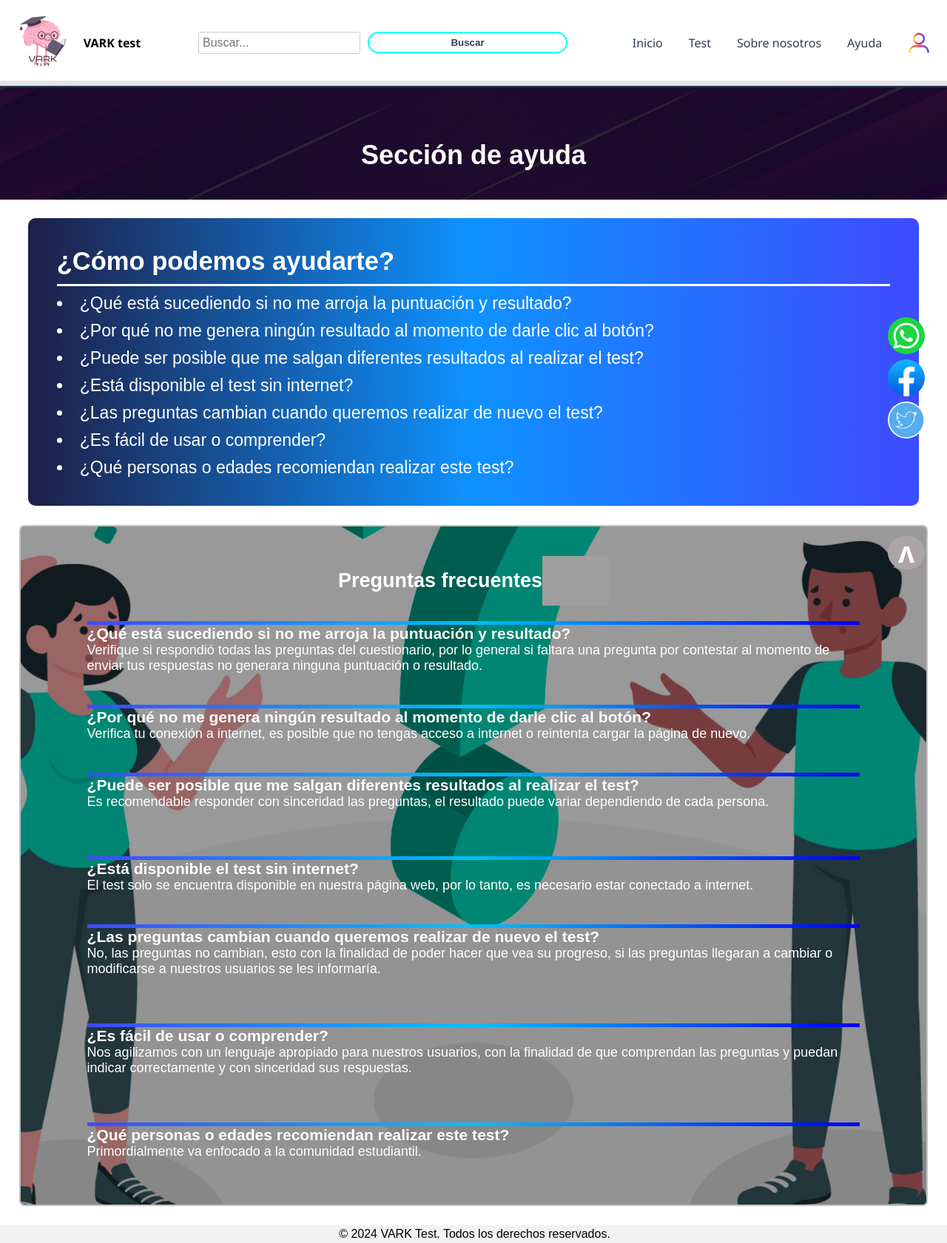
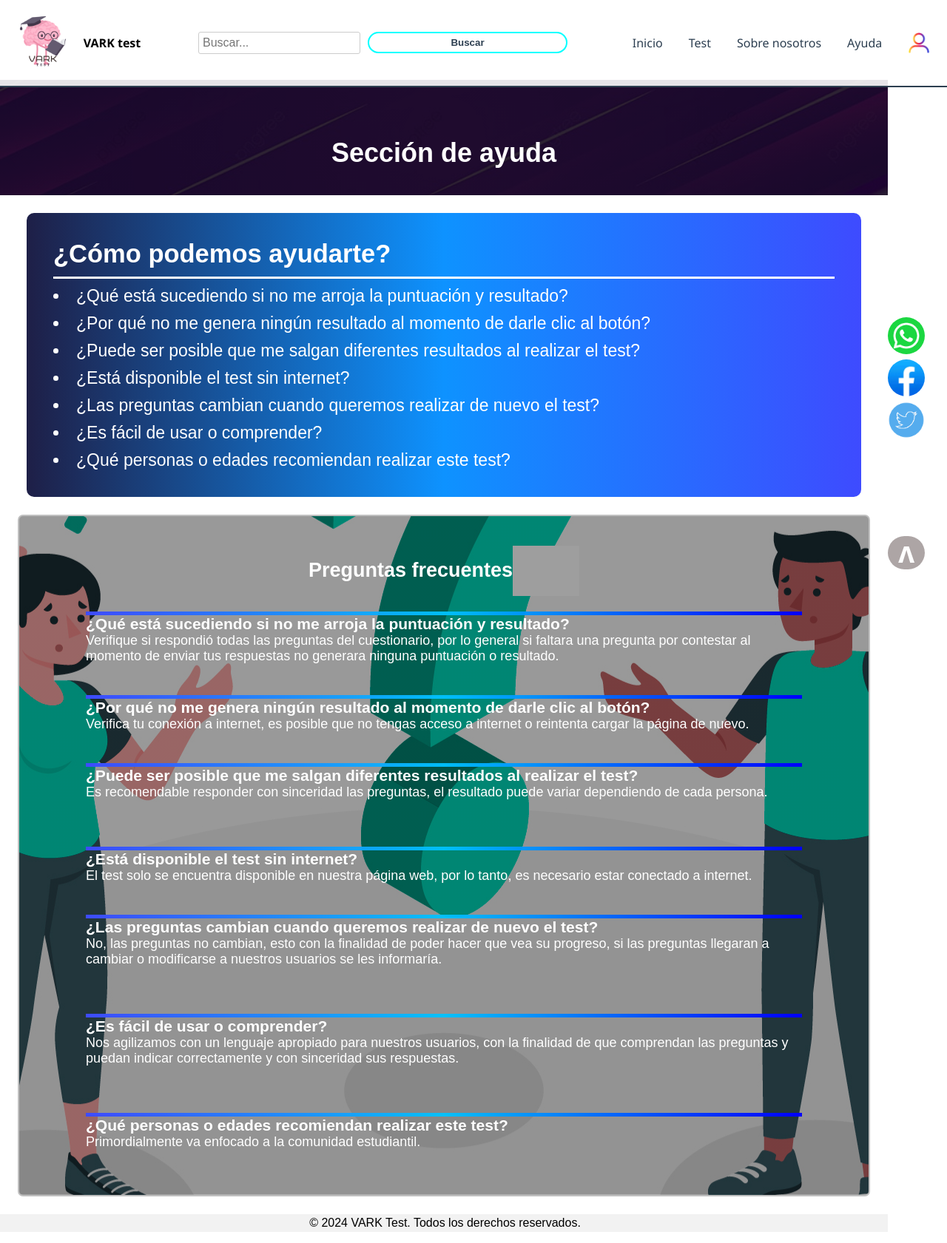
Before and after one commit to palmacx/webVark.github.io, a PHP site: page /ayuda.html in a window 1280 px wide. Shown: the whole page at 74% size. Run offline with PHP 8.4, Linux system fonts and the light colour scheme; grey boxes are pictures that could not be loaded.

Commit message:
Add files via upload

```diff
--- a/style.css
+++ b/style.css
@@ -2,8 +2,10 @@
 body {
     margin: 0;
     font-family: 'Segoe UI', sans-serif;
-
+    max-width: 1200px;
     overflow-x: hidden;
+    width: 100%; /* O el ancho fijo que prefieras */
+    height: 100%; /* Mantén la altura completa */
 
 }
 
```
